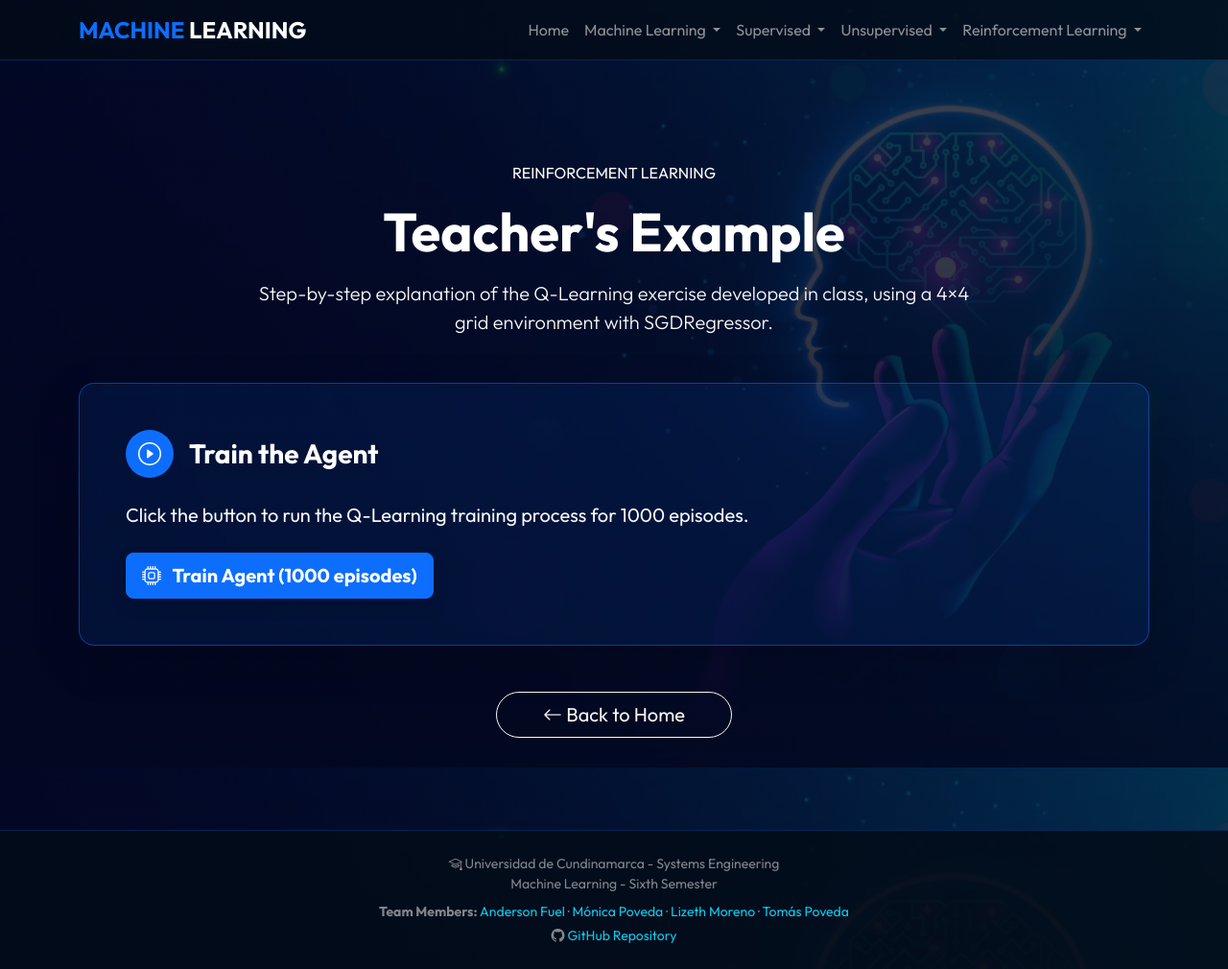
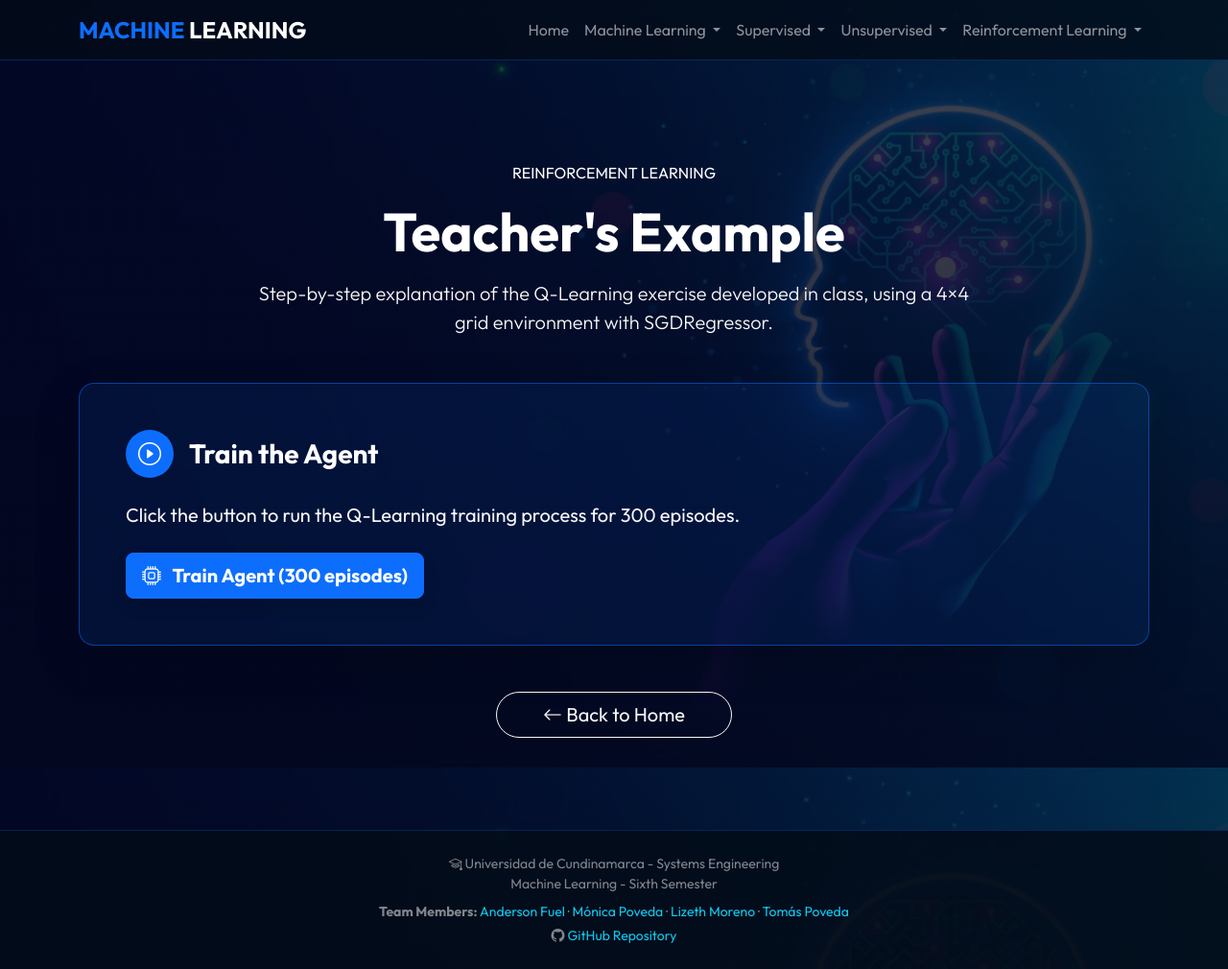
Before and after one commit to MonicaPoveda/Machinegroup, a Flask app: page /reinforcement/teacher-example in a window 1280 px wide. Shown: the whole page at 96% size. Run offline with Flask 3, Linux system fonts and the light colour scheme; parts of the project's set-up code (start-up, migrations or seed data) failed here and were passed over.

Commit message:
chore: streamline routes and prune experimental endpoints

```diff
--- a/app.py
+++ b/app.py
@@ -414,7 +414,7 @@ from reinforcement_teacher import train as train_teacher, GRID as TEACHER_GRID,
 def reinforcement_teacher_example():
     result = None
     if request.method == "POST":
-        result = train_teacher(episodes=1000)
+        result = train_teacher(episodes=300)
     return render_template(
         "reinforcement/teacher_example.html",
         result=result,
--- a/templates/base.html
+++ b/templates/base.html
@@ -105,7 +105,7 @@
                         <ul class="dropdown-menu dropdown-menu-dark dropdown-menu-end border border-primary border-opacity-25 shadow" style="background-color: rgba(3, 12, 25, 0.92); backdrop-filter: blur(10px); -webkit-backdrop-filter: blur(10px);">
                             <li><h6 class="dropdown-header fw-medium mb-0" style="color: rgba(255, 255, 255, 0.45);">Reinforcement</h6></li>
                             <li><a class="dropdown-item text-white" href="{{ url_for('reinforcement_concepts') }}">Concepts</a></li>
-                            <li><a class="dropdown-item text-white" href="{{ url_for('reinforcement_teacher_example') }}">Teacher's Example</a></li>
+                            <!-- <li><a class="dropdown-item text-white" href="{{ url_for('reinforcement_teacher_example') }}">Teacher's Example</a></li> -->
                             <li><a class="dropdown-item text-white" href="{{ url_for('reinforcement_application') }}">Application</a></li>
                         </ul>
                     </li>
--- a/templates/reinforcement/teacher_example.html
+++ b/templates/reinforcement/teacher_example.html
@@ -29,12 +29,12 @@
             </div>
 
             <p class="text-light fs-5 mb-4">
-                Click the button to run the Q-Learning training process for 1000 episodes.
+                Click the button to run the Q-Learning training process for 300 episodes.
             </p>
 
             <form method="POST">
                 <button type="submit" class="btn btn-primary btn-lg fw-bold shadow">
-                    <i class="bi bi-cpu me-2"></i> Train Agent (1000 episodes)
+                    <i class="bi bi-cpu me-2"></i> Train Agent (300 episodes)
                 </button>
             </form>
         </div>
```
